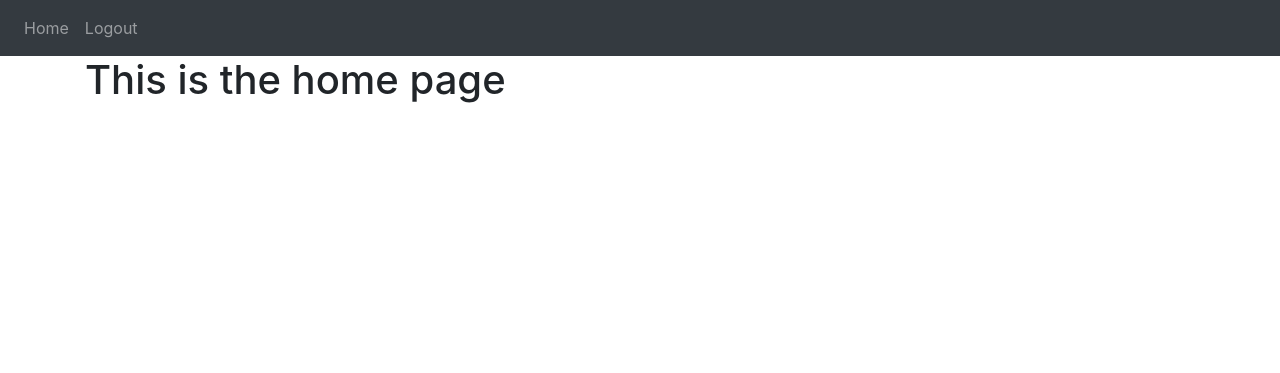
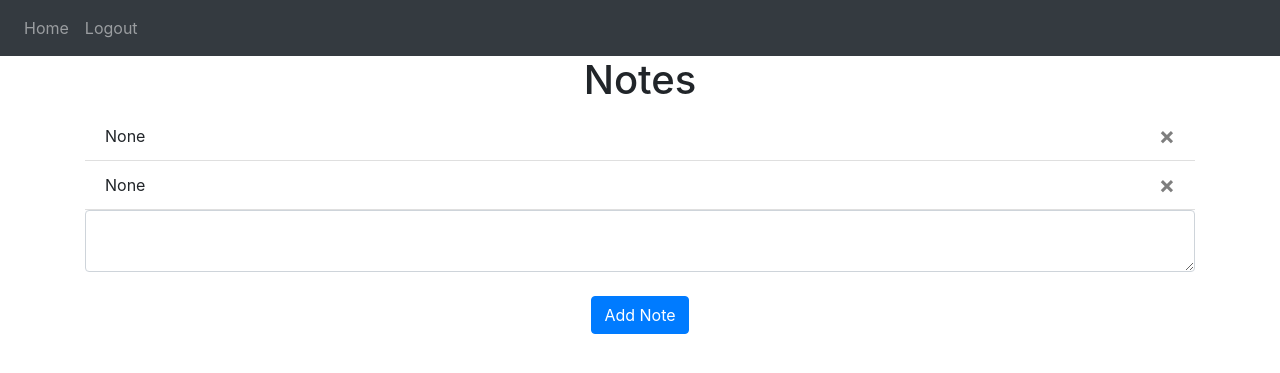
Before and after one commit to ericareven/Python-Flask_Notes-App, a Flask app: page / in a window 1280 px wide. Shown: the top 373 px of the page. Run offline with Flask 3, Linux system fonts and the light colour scheme; a user stored in the database is signed in; some libraries are stand-ins or nearby versions.

Commit message:
notes add and delete

```diff
--- a/website/__init__.py
+++ b/website/__init__.py
@@ -22,7 +22,7 @@
 
     from .models import Note, User
 
-    create_database(app)
+    # create_database(app)
 
     with app.app_context():
         db.create_all()
--- a/website/templates/base.html
+++ b/website/templates/base.html
@@ -84,5 +84,10 @@
             integrity="sha384-JZR6Spejh4U02d8jOt6vLEHfe/JQGiRRSQQxSfFWpi1MquVdAyjUar5+76PVCmYl"
             crossorigin="anonymous"
         ></script>
+
+        <script
+            type="'text/javascript"
+            src="{{ url_for('static', filename='index.js') }}"
+        ></script>
     </body>
 </html>
--- a/website/templates/home.html
+++ b/website/templates/home.html
@@ -1,5 +1,22 @@
 {% extends "base.html" %} {% block title %}Home{% endblock %}
 
 {% block content %}
-<h1>This is the home page</h1>
+<h1 align="center">Notes</h1>
+<ul class="list-group list-group-flush" id="notes">
+    {% for note in user.notes %}
+    <li class="list-group-item">
+        {{ note.data }}
+        <button type="button" class="close" onclick="deleteNote({{ note.id }})">
+            <span aria-hidden='true'>&times;</span>
+        </button>
+    </li>
+    {% endfor %}
+</ul>
+<form method="POST">
+    <textarea name="'note" id="note" class="form-control"></textarea>
+    <br />
+    <div align="center">
+        <button type="submit" class="btn btn-primary">Add Note</button>
+    </div>
+</form>
 {% endblock %}
--- a/website/views.py
+++ b/website/views.py
@@ -1,9 +1,35 @@
-from flask import Blueprint, render_template # this file is a blueprint of our app that has all of the routes for our website
+from flask import Blueprint, render_template, request, flash, jsonify # this file is a blueprint of our app that has all of the routes for our website
 from flask_login import login_required, current_user
+from .models import Note
+from . import db
+import json
 
 views = Blueprint('views', __name__)
 
-@views.route('/') # homepage url
+@views.route('/', methods=['GET', 'POST']) # homepage url
 @login_required
 def home():
+    if request.method == 'POST':
+        note = request.form.get('note')
+
+        if len(note) < 1:
+            flash('Note is empty', category='error')
+        else:
+            new_note = Note(data=note, user_id=current_user.id)
+            db.session.add(new_note)
+            db.session.commit()
+            flash('Note added!', category='success')
+
     return render_template("home.html", user=current_user)
+
+@views.route('/delete-note', methods=['POST'])
+def delete_note():
+    note = json.loads(request.data)
+    noteId = note['noteId']
+    note = Note.query.get(noteId)
+    if note:
+        if note.user_id == current_user.id:
+            db.session.delete(note)
+            db.session.commit()
+
+    return jsonify({})
```
Also changed, not shown: website/static/index.js (+8 -0 lines), website/database.db.
